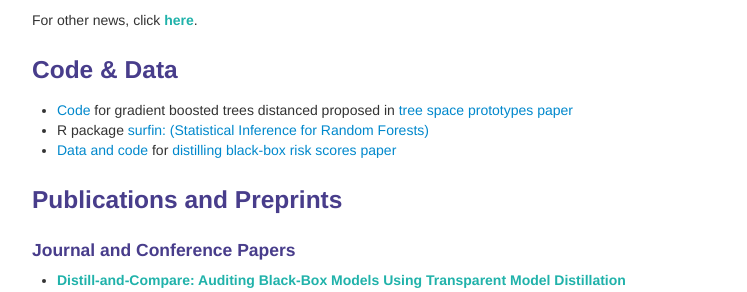
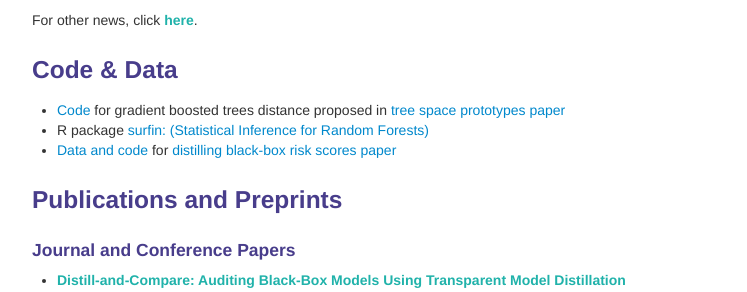
Before and after one commit to shftan/shftan.github.io, a Jekyll site: the page built from index.md, in a window 1280 px wide and 900 px high, scrolled down 783 px. Shown: the part 158-450 px from the top of the window, without its empty margins (258-1005 px from the left). Built offline with Jekyll 4.4.1, drawn with Linux system fonts in a browser that asks for light colours.

Commit message:
Update index.md

```diff
--- a/index.md
+++ b/index.md
@@ -49,7 +49,7 @@ For other news, click <a class="paper" href="oldernews.html">here</a>.
 
 <div class="row-fluid" id="code"><h3>Code & Data</h3>
 </div>
-- [Code](https://github.com/shftan/tree_ensemble_distance) for gradient boosted trees distanced proposed in [tree space prototypes paper](https://arxiv.org/abs/1611.07115)
+- [Code](https://github.com/shftan/tree_ensemble_distance) for gradient boosted trees distance proposed in [tree space prototypes paper](https://arxiv.org/abs/1611.07115)
 - R package [surfin: (Statistical Inference for Random Forests)](http://shftan.github.io/surfin/)
 - [Data and code](https://github.com/shftan/auditblackbox) for [distilling black-box risk scores paper](https://arxiv.org/abs/1710.06169)
 
```
